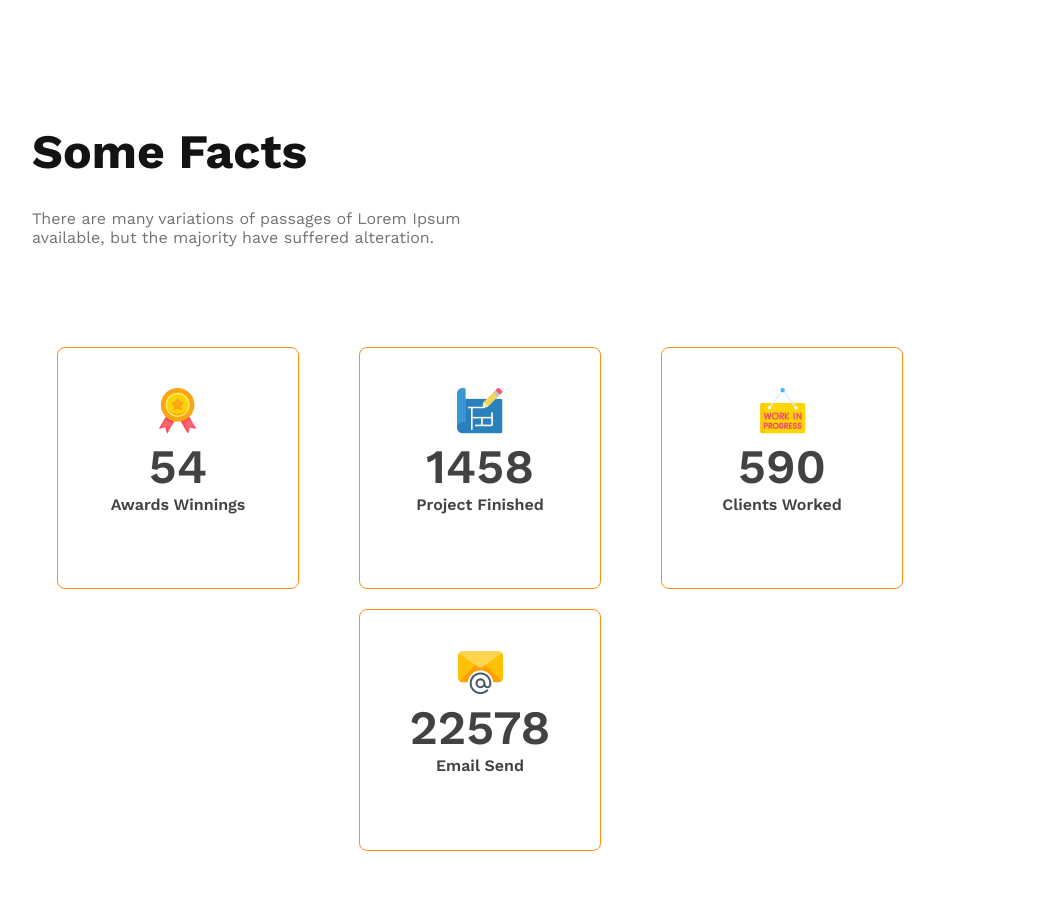
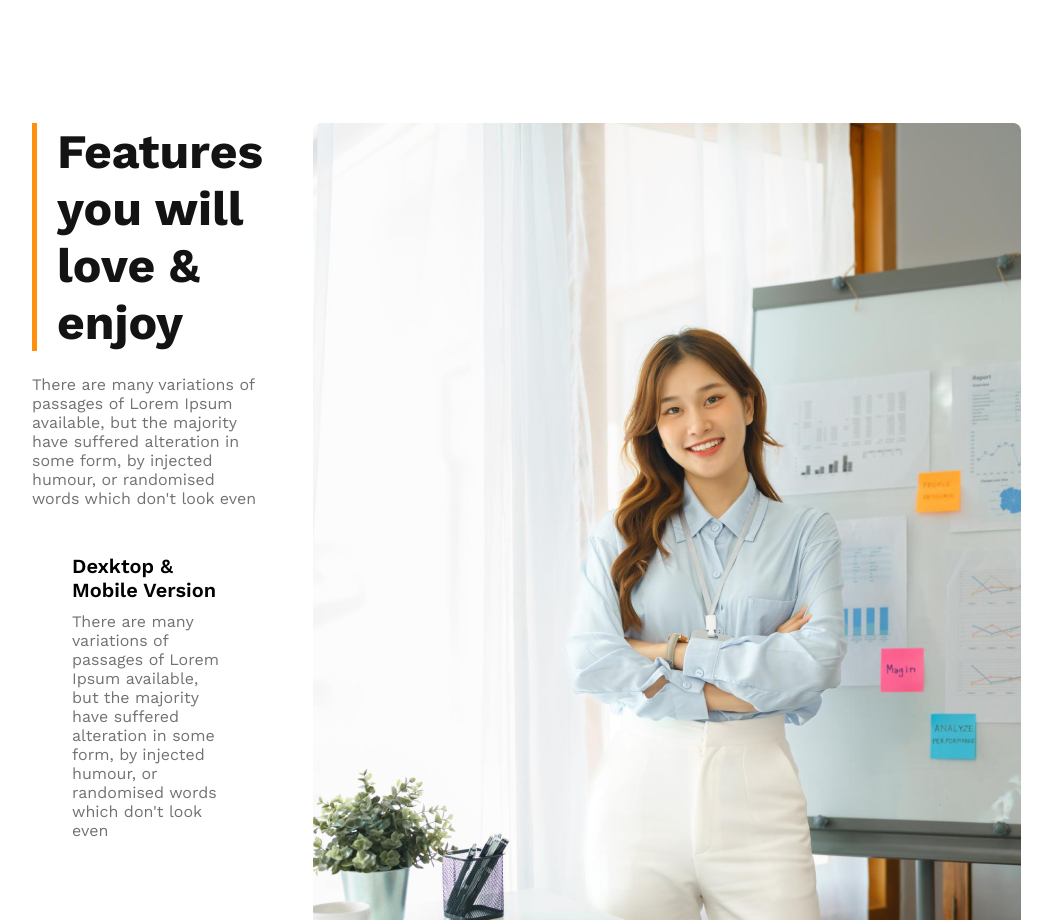
Before and after one commit to Sadek-1801/g-3Architect, a plain HTML site: page index.html in a window 1280 px wide. Shown: the part 1880-2800 px from the top of the page, without its empty margins (160-1212 px from the left). Before the commit the page ends 2740 px from the top, so only its background shows below. Drawn offline with nearby package versions, Linux system fonts and the light colour scheme.

Commit message:
speciality section completed without resposive

```diff
--- a/index.html
+++ b/index.html
@@ -24,7 +24,8 @@
             <div class="banner-content">
                 <h2 class="banner-title"> Brand New Group of Architects </h2>
                 <p class="textPara">
-                    There are many variations of passages of Lorem Ipsum available, but the majority have suffered alteration in some form, by injected humour, or randomised words which don't look even
+                    There are many variations of passages of Lorem Ipsum available, but the majority have suffered
+                    alteration in some form, by injected humour, or randomised words which don't look even
                 </p>
                 <button class="btn-primary">Explore More</button>
             </div>
@@ -45,9 +46,11 @@
                     <div class="img-features"><img src="images/team4.png" alt=""></div>
                 </div>
                 <div class="text-features">
-                    <h2><span class="title-first">Quick list</span> <span class="title-second">of Our</span> Features</h2>
+                    <h2><span class="title-first">Quick list</span> <span class="title-second">of Our</span> Features
+                    </h2>
                     <p class="textPara">
-                        There are many variations of passages of Lorem Ipsum available, but the majority have suffered alteration in some form, by injected humour, or randomised words which don't look even
+                        There are many variations of passages of Lorem Ipsum available, but the majority have suffered
+                        alteration in some form, by injected humour, or randomised words which don't look even
                     </p>
                     <button class="btn-primary">Explore More</button>
                 </div>
@@ -55,12 +58,61 @@
         </section>
         <!-- features section ends here -->
 
+        <!-- speciality section starts-->
+        <section id="speciality" class="section">
+            <div class="speciality-container">
+                <div class="speciality-content">
+                    <h2 class="section-title">Features you will love & enjoy</h2>
+                    <p class="textPara">
+                        There are many variations of passages of Lorem Ipsum available, but the majority have suffered
+                        alteration in some form, by injected humour, or randomised words which don't look even
+                    </p>
+                    <div class="speciality-card">
+                        <h4 class="card-title">Dexktop & Mobile Version</h4>
+                        <p class="textPara">There are many variations of passages of Lorem Ipsum available, but the
+                            majority have suffered alteration in some form, by injected humour, or randomised words
+                            which don't look even</p>
+                    </div>
+                    <div class="speciality-card">
+                        <h4 class="card-title">Drag & Drop Builder</h4>
+                        <p class="textPara">There are many variations of passages of Lorem Ipsum available, but the
+                            majority have suffered alteration in some form, by injected humour, or randomised...........
+                        </p>
+                    </div>
+                    <div class="speciality-card">
+                        <h4 class="card-title">Awesome Modern Design</h4>
+                        <p class="textPara">There are many variations of passages of Lorem Ipsum available, but the
+                            majority have suffered alteration in some form, by injected humour, or randomised...........
+                        </p>
+                    </div>
+                    <div class="speciality-card">
+                        <h4 class="card-title">Super Easy to Edit</h4>
+                        <p class="textPara">There are many variations of passages of Lorem Ipsum available, but the
+                            majority have suffered alteration in some form, by injected humour, or randomised...........
+                        </p>
+                    </div>
+                </div>
+                <div class="img-speciality">
+                    <img src="images/architect.png" alt="">
+                    <div class="badge btn-primary">
+                        <h2>10+ Years</h2>
+                        <p>Experince</p>
+                    </div>
+                </div>
+            </div>
+
+        </section>
+
+
+        <!-- speciality section ends-->
+
         <!-- facts section starts -->
         <section id="facts-section" class="section">
             <div class="facts-contnt-container">
                 <h2 class="section-title">Some Facts</h2>
                 <p class="textPara facts-content-text">
-                    There are many variations of passages of Lorem Ipsum available, but the majority have suffered alteration.
+                    There are many variations of passages of Lorem Ipsum available, but the majority have suffered
+                    alteration.
                 </p>
             </div>
             <div class="facts-img-container">
@@ -86,6 +138,7 @@
                 </div>
             </div>
         </section>
+        <!-- facts section ends -->
     </main>
     <footer>
 
--- a/styles/styles.css
+++ b/styles/styles.css
@@ -132,6 +132,48 @@ nav ul li a {
     color: #131313;
 }
 
+
+/* speciality section styles */
+#speciality .speciality-container {
+    display: flex;
+    gap: 30px;
+}
+#speciality .section-title {
+    border-left: 5px solid #FF900E;
+    padding-left: 1.25rem;
+    margin-bottom: 1.5rem;
+}
+#speciality .speciality-content p {
+    margin-bottom: 30px;
+}
+#speciality .speciality-content .speciality-card {
+    margin-bottom: 1rem;
+    padding: 1rem 2.5rem;
+}
+#speciality .speciality-content .speciality-card h4 {
+    font-size: 1.25rem;
+    font-weight: 600;
+    margin-bottom: 0.6rem;
+}
+#speciality .img-speciality {
+    width: 90%;
+    margin-left: 20px;
+}
+#speciality .img-speciality .badge {
+    padding: 2.5rem;
+    width: 50%;
+    text-align: center;
+    position: relative;
+    left: -3rem;
+    bottom: 7rem;
+}
+#speciality .img-speciality .badge h2 {
+    font-size: 4rem;
+    font-weight: 700;
+}
+
+
+
 /* facts-content -jcontainer */
 #facts-section .facts-content-text {
     width: 50%;
@@ -170,8 +212,6 @@ nav ul li a {
 }
 
 
-
-
 /* tab device */
 @media screen and (max-width: 960px) {
     header {
```
